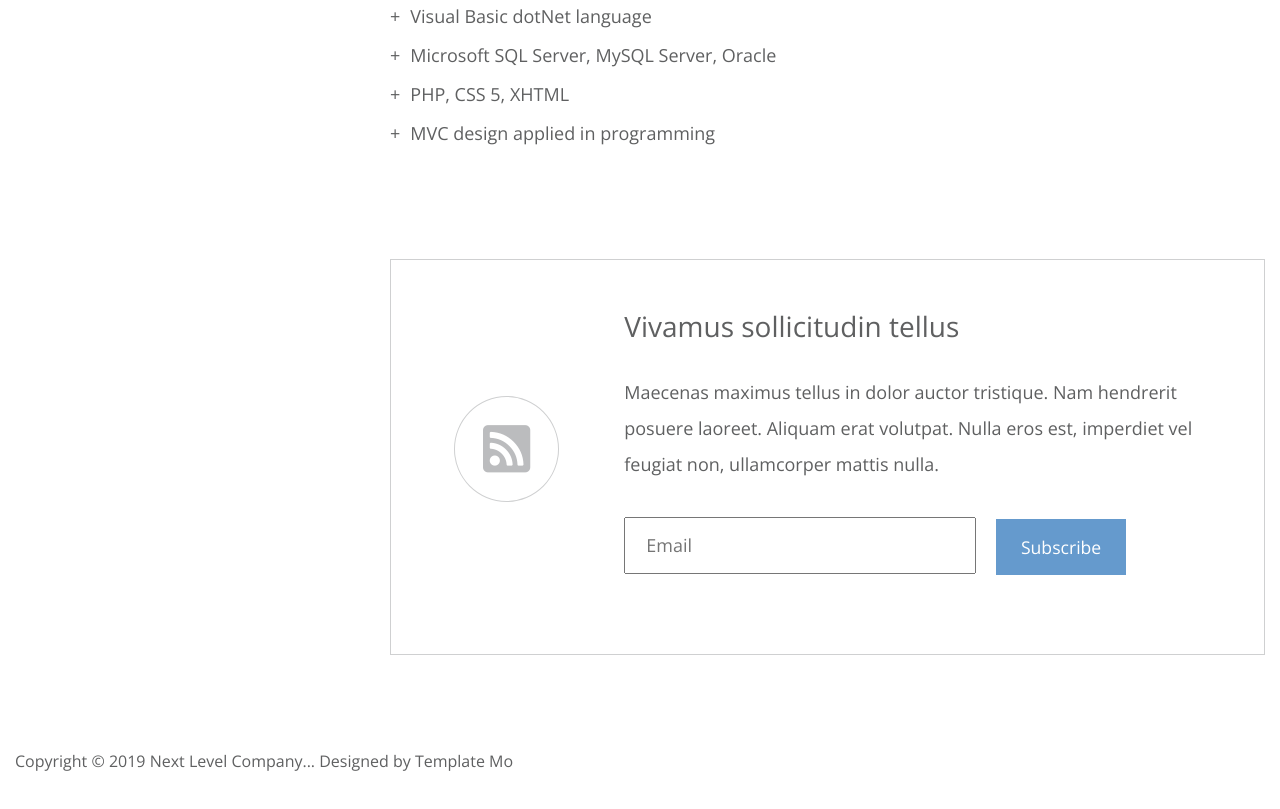
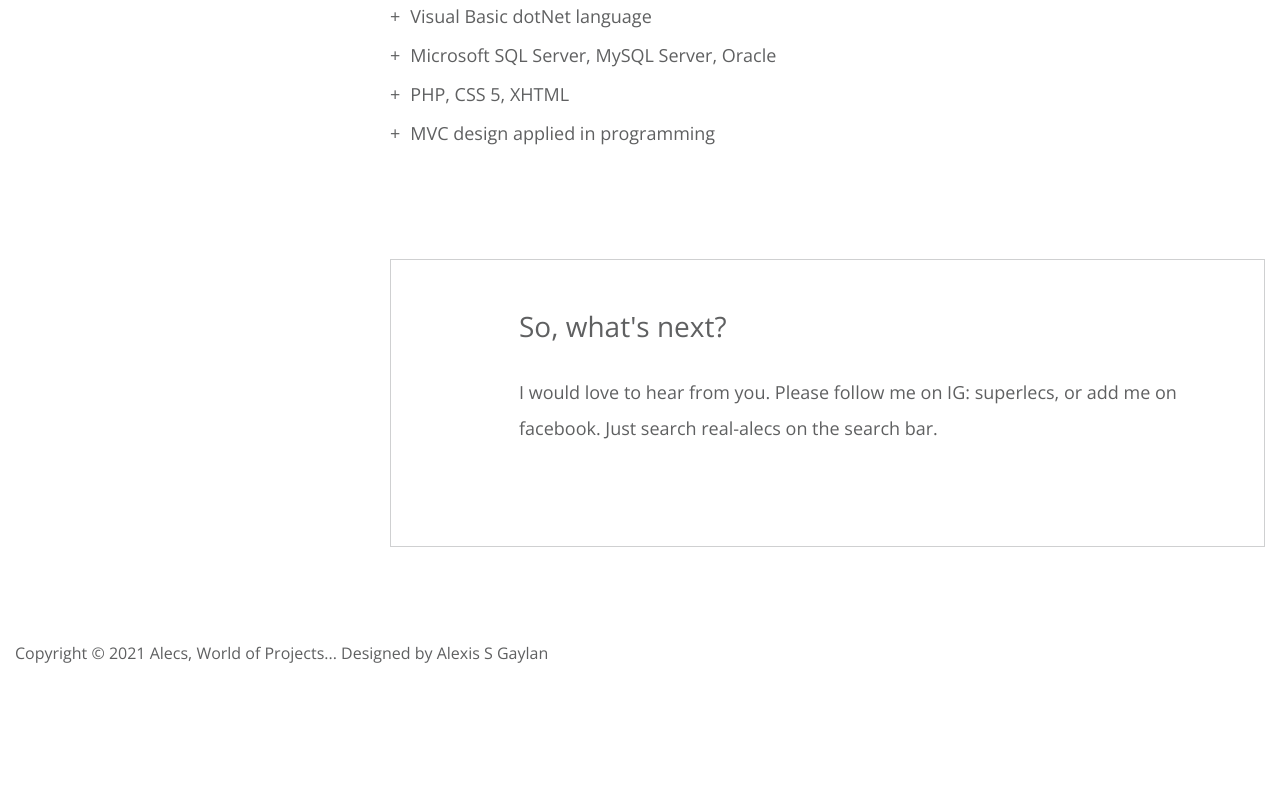
Before and after one commit to real-alecs/real-alecs.github.io, a plain HTML site: page index.html in a window 1280 px wide. Shown: the part 2084-2893 px from the top of the page. After the commit the page ends 2803 px from the top, so only its background shows below. Drawn offline with nearby package versions, Linux system fonts and the light colour scheme.

Commit message:
Update index.html

```diff
--- a/index.html
+++ b/index.html
@@ -150,22 +150,13 @@ https://templatemo.com/tm-532-next-level
         <div class="col-12 tm-page-cols-container tm-call-to-action-col">
           <div class="tm-page-col-right">
             <div class="tm-call-to-action-box">
-              <i class="fas fa-3x fa-rss-square tm-call-to-action-icon"></i>
               <div class="tm-call-to-action-text">
                 <h3 class="tm-call-to-action-title">
-                  Vivamus sollicitudin tellus
+                  So, what's next?
                 </h3>
                 <p class="tm-call-to-action-description">
-                  Maecenas maximus tellus in dolor auctor tristique. Nam
-                  hendrerit posuere laoreet. Aliquam erat volutpat. Nulla eros
-                  est, imperdiet vel feugiat non, ullamcorper mattis nulla.
+                  I would love to hear from you. Please follow me on IG: superlecs, or add me on facebook. Just search real-alecs on the search bar.
                 </p>
-                <form action="#" method="GET" class="tm-call-to-action-form">
-                  <input type="email" name="email" placeholder="Email" class="tm-email-input" required />
-                  <button type="submit" class="btn btn-primary">
-                    Subscribe
-                  </button>
-                </form>
               </div>
             </div>
           </div>
@@ -174,8 +165,8 @@ https://templatemo.com/tm-532-next-level
       <!-- Page footer -->
       <footer class="row tm-page-footer">
         <p class="col-12 tm-copyright-text mb-0">
-          Copyright &copy; 2019 Next Level Company... Designed by
-          <a href="https://fb.com/templatemo" rel="nofollow" class="tm-copyright-link">Template Mo</a>
+          Copyright &copy; 2021 Alecs, World of Projects... Designed by
+          <a href="https://fb.com/templatemo" rel="nofollow" class="tm-copyright-link">Alexis S Gaylan</a>
         </p>
       </footer>
     </div>
```
